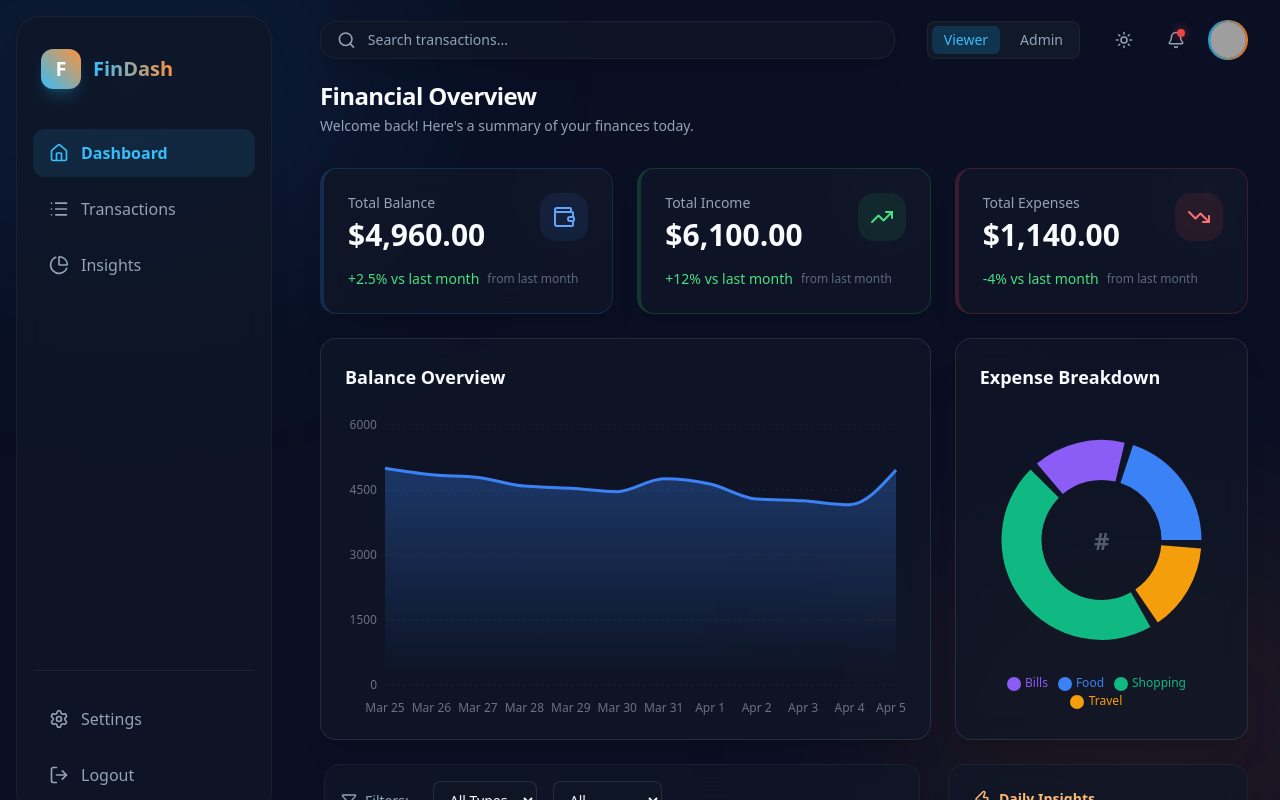
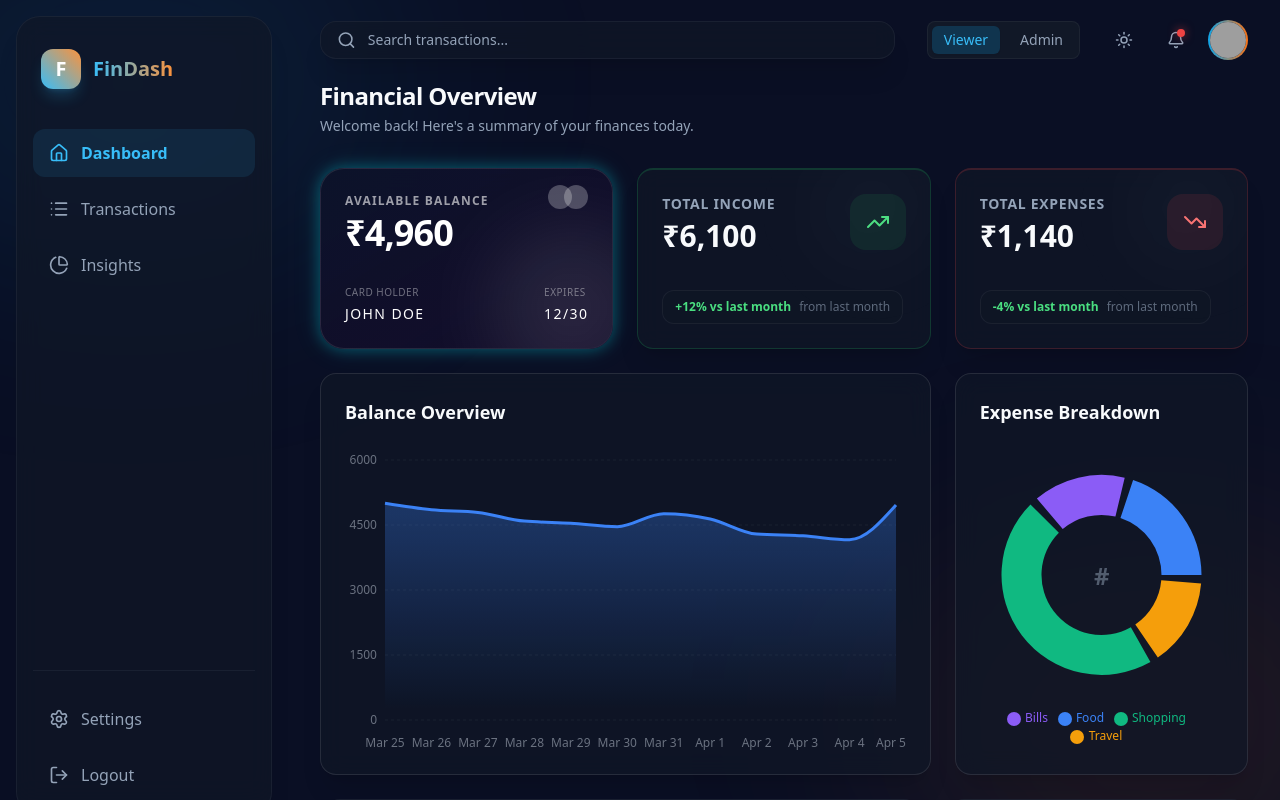
Before and after one commit to HimanshivaS2159/Finance-Dashboard-, a React (Vite) app: page / in a window 1280 px wide. Built offline with nearby package versions, Linux system fonts and the light colour scheme; grey boxes are pictures that could not be loaded.

Commit message:
feat: add glow pulse animation to balance card
- Implement animated glow effect on main balance card
- Enhance visual appeal with pulsing neon cyan glow
- Maintain credit card aesthetic with dynamic lighting
- Add premium fintech feel to dashboard interface

```diff
--- a/src/components/SummaryCards.jsx
+++ b/src/components/SummaryCards.jsx
@@ -47,34 +47,70 @@ const SummaryCards = () => {
   ];
 
   const formatCurrency = (value) =>
-    new Intl.NumberFormat('en-US', { style: 'currency', currency: 'USD' }).format(value);
+    new Intl.NumberFormat('en-IN', { style: 'currency', currency: 'INR', maximumFractionDigits: 0 }).format(value);
 
   return (
-    <div className="grid grid-cols-1 md:grid-cols-3 gap-6 mb-8">
-      {cards.map((card, index) => (
+    <div className="grid grid-cols-1 lg:grid-cols-3 gap-6 mb-8">
+      {/* Credit Card View for Total Balance */}
+      <motion.div
+        initial={{ opacity: 0, scale: 0.9, y: 20 }}
+        animate={{ opacity: 1, scale: 1, y: 0 }}
+        transition={{ duration: 0.5, type: 'spring', bounce: 0.4 }}
+        className="glass-panel p-6 relative overflow-hidden group col-span-1 border-white/10 bg-gradient-to-br from-[#0c122b]/80 to-[#140c2b]/90 shadow-neon-cyan hover:shadow-neon-cyan transition-shadow duration-300 rounded-3xl animate-glow-pulse"
+      >
+         <div className="absolute -right-10 -bottom-10 w-40 h-40 bg-white/10 rounded-full blur-2xl group-hover:scale-150 transition-transform duration-700 ease-in-out"></div>
+         <div className="absolute top-4 right-6 text-white/50">
+             <svg width="40" height="24" viewBox="0 0 40 24" fill="none" xmlns="http://www.w3.org/2000/svg">
+                <circle cx="12" cy="12" r="12" fill="currentColor" fillOpacity="0.5"/>
+                <circle cx="28" cy="12" r="12" fill="currentColor" fillOpacity="0.5"/>
+             </svg>
+         </div>
+
+         <div className="mb-8">
+            <p className="text-white/60 text-xs font-semibold uppercase tracking-widest mb-1">Available Balance</p>
+            <h3 className="text-4xl font-black text-white tracking-tight">{formatCurrency(totalBalance)}</h3>
+         </div>
+
+         <div className="flex justify-between items-end mt-auto">
+            <div>
+               <p className="text-white/40 text-[10px] uppercase tracking-wider mb-1">Card Holder</p>
+               <p className="text-white font-medium text-sm tracking-widest">JOHN DOE</p>
+            </div>
+            <div>
+               <p className="text-white/40 text-[10px] uppercase tracking-wider mb-1">Expires</p>
+               <p className="text-white font-medium text-sm tracking-widest">12/30</p>
+            </div>
+         </div>
+      </motion.div>
+
+      {/* Income and Expense Cards */}
+      <div className="col-span-1 lg:col-span-2 grid grid-cols-1 sm:grid-cols-2 gap-6">
+        {cards.slice(1).map((card, index) => (
           <motion.div
             key={index}
-          initial={{ opacity: 0, y: 20 }}
+            initial={{ opacity: 0, y: 30 }}
             animate={{ opacity: 1, y: 0 }}
-          transition={{ duration: 0.3, delay: index * 0.1 }}
-          className={`glass-panel p-6 border-l-4 ${card.border} relative overflow-hidden group`}
+            whileHover={{ scale: 1.03, y: -5 }}
+            transition={{ duration: 0.4, delay: 0.2 + (index * 0.1), type: 'spring' }}
+            className={`glass-panel p-6 border-t-2 ${card.border.replace('border-l-4', '')} relative overflow-hidden group flex flex-col justify-between hover:border-primary/50 hover:shadow-neon-violet`}
           >
-          <div className="absolute top-0 right-0 -mt-4 -mr-4 w-24 h-24 bg-gradient-to-br from-white/5 to-white/0 rounded-full blur-2xl group-hover:scale-150 transition-transform duration-500"></div>
+            <div className="absolute top-0 right-0 -mt-4 -mr-4 w-32 h-32 bg-gradient-to-br from-white/5 to-white/0 rounded-full blur-2xl group-hover:scale-110 transition-transform duration-500 ease-out"></div>
 
-          <div className="flex justify-between items-start mb-4">
+            <div className="flex justify-between items-start mb-6">
               <div>
-              <p className="text-text-muted text-sm font-medium mb-1">{card.title}</p>
+                <p className="text-text-muted text-sm font-semibold mb-1 uppercase tracking-wider">{card.title}</p>
                 <h3 className="text-3xl font-bold text-text">{formatCurrency(card.amount)}</h3>
               </div>
-            <div className={`p-3 rounded-2xl ${card.bg}`}>{card.icon}</div>
+              <div className={`p-4 rounded-2xl ${card.bg}`}>{card.icon}</div>
             </div>
 
-          <div className="flex items-center text-sm">
-            <span className={`${card.trendColor} font-medium mr-2`}>{card.trend}</span>
-            <span className="text-text-muted/60 text-xs text-nowrap">from last month</span>
+            <div className="flex items-center text-sm bg-surface/30 px-3 py-2 rounded-xl border border-white/5 self-start">
+              <span className={`${card.trendColor} font-bold mr-2 text-xs`}>{card.trend}</span>
+              <span className="text-text-muted/60 text-xs">from last month</span>
             </div>
           </motion.div>
         ))}
+      </div>
     </div>
   );
 };
```
Lines whose indentation alone changed are shown as unchanged.
